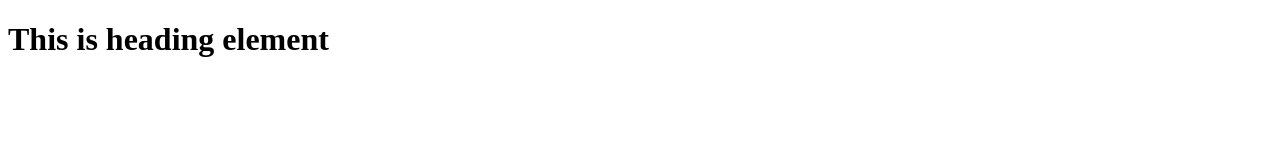
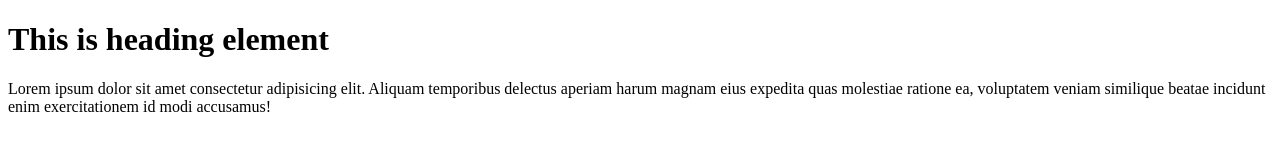
Before and after one commit to DavAloRodAnt/Collaboration, a plain HTML site: page index.html in a window 1280 px wide. Drawn offline with Linux system fonts and the light colour scheme.

Commit message:
3s. Added p

```diff
--- a/index.html
+++ b/index.html
@@ -6,6 +6,7 @@
 
     <body>
         <h1>This is heading element</h1>
+        <p>Lorem ipsum dolor sit amet consectetur adipisicing elit. Aliquam temporibus delectus aperiam harum magnam eius expedita quas molestiae ratione ea, voluptatem veniam similique beatae incidunt enim exercitationem id modi accusamus!</p>
     </body>
 
 </html>
```
